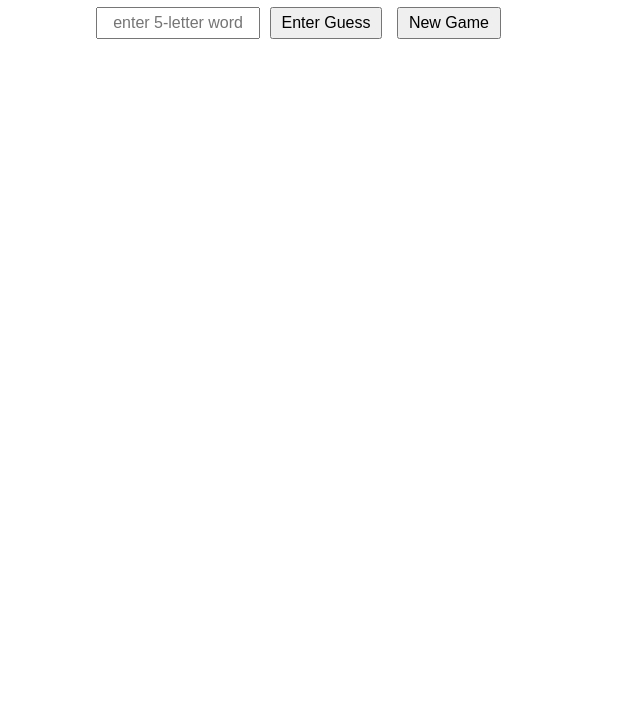
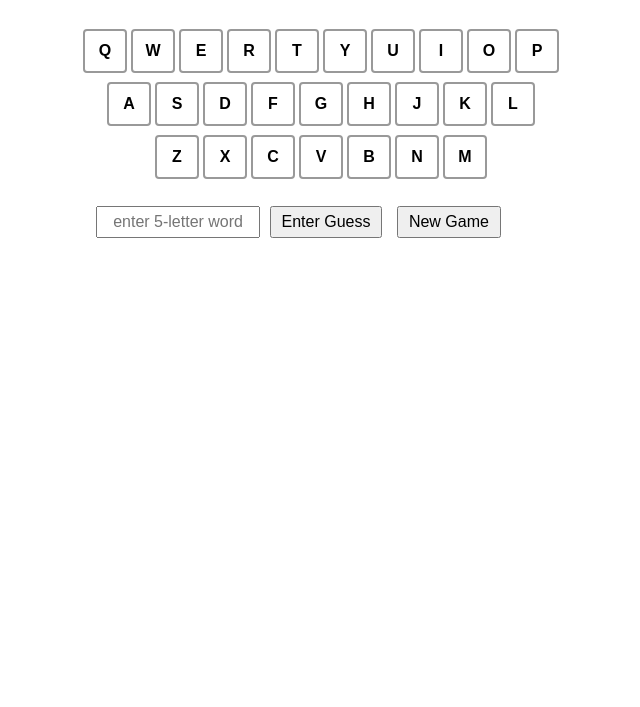
Before and after one commit to aldo9253/wordle, a plain HTML site: page index.html in a window 1280 px wide. Shown: the part 93-800 px from the top of the page, without its empty margins (339-979 px from the left). Drawn offline with Linux system fonts and the light colour scheme.

Commit message:
Add files via upload

```diff
--- a/index.html
+++ b/index.html
@@ -2,19 +2,23 @@
 <html lang="en">
 <head>
   <meta charset="UTF-8">
-  <title>Wordle Free</title>
+  <title>Wordle Clone with Keyboard</title>
   <style>
     body {
       font-family: Arial, sans-serif;
       padding: 20px;
-      max-width: 600px;
+      max-width: 800px;
       margin: auto;
+      display: flex;
+      flex-wrap: wrap;
+      justify-content: center;
     }
     h1 {
+      width: 100%;
       text-align: center;
     }
     #game-container {
-      margin: 20px 0;
+      margin: 20px;
     }
     .row {
       display: flex;
@@ -49,6 +53,7 @@
     }
     #controls {
       text-align: center;
+      width: 100%;
       margin-bottom: 20px;
     }
     input[type="text"] {
@@ -68,12 +73,35 @@
       font-size: 18px;
       color: red;
       margin-top: 10px;
+      width: 100%;
+    }
+    /* Keyboard styles */
+    #keyboard-container {
+      margin: 20px;
+    }
+    .keyboard-row {
+      display: flex;
+      justify-content: center;
+      margin-bottom: 5px;
+    }
+    .key {
+      width: 40px;
+      height: 40px;
+      margin: 2px;
+      border: 2px solid #999;
+      border-radius: 4px;
+      text-align: center;
+      line-height: 40px;
+      font-weight: bold;
+      text-transform: uppercase;
+      user-select: none;
     }
   </style>
 </head>
 <body>
-  <h1>Wordle Free</h1>
+  <h1>Wordle Clone</h1>
   <div id="game-container"></div>
+  <div id="keyboard-container"></div>
   <div id="controls">
     <input type="text" id="guessInput" maxlength="5" placeholder="Enter 5-letter word" />
     <button id="guessBtn">Enter Guess</button>
@@ -82,7 +110,8 @@
   <div id="message"></div>
 
   <script>
-    // Over 1000 five-letter words
+    // Over 1000 five-letter words (for brevity, only a subset is shown here, but you can expand this array)
+
     const wordList = [
 "aback","abase","abate","abbey","abbot","abhor","abide","abled","abode","abort",
 "about","above","abuse","abyss","acorn","acrid","actor","acute","adage","adapt",
@@ -290,17 +319,68 @@
     const guessBtn = document.getElementById("guessBtn");
     const newGameBtn = document.getElementById("newGameBtn");
     const messageDiv = document.getElementById("message");
+    const keyboardContainer = document.getElementById("keyboard-container");
+
+    // Define keyboard layout (QWERTY style)
+    const keyboardLayout = [
+      ["q", "w", "e", "r", "t", "y", "u", "i", "o", "p"],
+      ["a", "s", "d", "f", "g", "h", "j", "k", "l"],
+      ["z", "x", "c", "v", "b", "n", "m"]
+    ];
+
+    // Map to hold current letter state for the keyboard (values: "gray", "yellow", "green")
+    let letterStates = {};
+    const statePriority = { "gray": 1, "yellow": 2, "green": 3 };
+
+    // Create keyboard DOM elements.
+    function createKeyboard() {
+      keyboardContainer.innerHTML = ""; // Clear previous
+      for (let row of keyboardLayout) {
+        const rowDiv = document.createElement("div");
+        rowDiv.className = "keyboard-row";
+        for (let letter of row) {
+          const keyDiv = document.createElement("div");
+          keyDiv.className = "key";
+          keyDiv.id = "key_" + letter.toUpperCase();
+          keyDiv.textContent = letter.toUpperCase();
+          rowDiv.appendChild(keyDiv);
+          // Initialize letter state to empty.
+          letterStates[letter.toUpperCase()] = "";
+        }
+        keyboardContainer.appendChild(rowDiv);
+      }
+    }
+
+    // Update the keyboard keys based on letterStates.
+    function updateKeyboard() {
+      for (let letter in letterStates) {
+        const keyEl = document.getElementById("key_" + letter);
+        keyEl.className = "key"; // reset classes
+        const state = letterStates[letter];
+        if (state) {
+          keyEl.classList.add(state);
+        }
+      }
+    }
+
+    function resetKeyboard() {
+      // Reset letterStates and recreate keyboard.
+      for (let letter in letterStates) {
+        letterStates[letter] = "";
+      }
+      createKeyboard();
+    }
 
     function startNewGame() {
       guesses = [];
-      // Choose a random word from the wordList.
       solution = wordList[Math.floor(Math.random() * wordList.length)].toLowerCase();
       gameContainer.innerHTML = "";
       messageDiv.textContent = "";
       guessInput.value = "";
       guessInput.disabled = false;
       guessBtn.disabled = false;
-      // Uncomment the following line to log the solution (for testing)
+      resetKeyboard();
+      // Uncomment to log the solution for testing:
       // console.log("Solution:", solution);
     }
 
@@ -339,6 +419,19 @@
       const row = document.createElement("div");
       row.className = "row";
       const colors = colorGuess(guess);
+
+      // Update keyboard letter states based on this guess.
+      for (let i = 0; i < 5; i++) {
+        const letter = guess[i].toUpperCase();
+        const newState = colors[i];
+        const currentState = letterStates[letter] || "";
+        if (!currentState || statePriority[newState] > statePriority[currentState]) {
+          letterStates[letter] = newState;
+        }
+      }
+      updateKeyboard();
+
+      // Display the guess row.
       for (let i = 0; i < 5; i++) {
         const cell = document.createElement("div");
         cell.className = "cell " + colors[i];
@@ -382,7 +475,8 @@
     });
     newGameBtn.addEventListener("click", startNewGame);
 
-    // Start the game on page load.
+    // Initialize the game and keyboard when the page loads.
+    createKeyboard();
     startNewGame();
   </script>
 </body>
```
